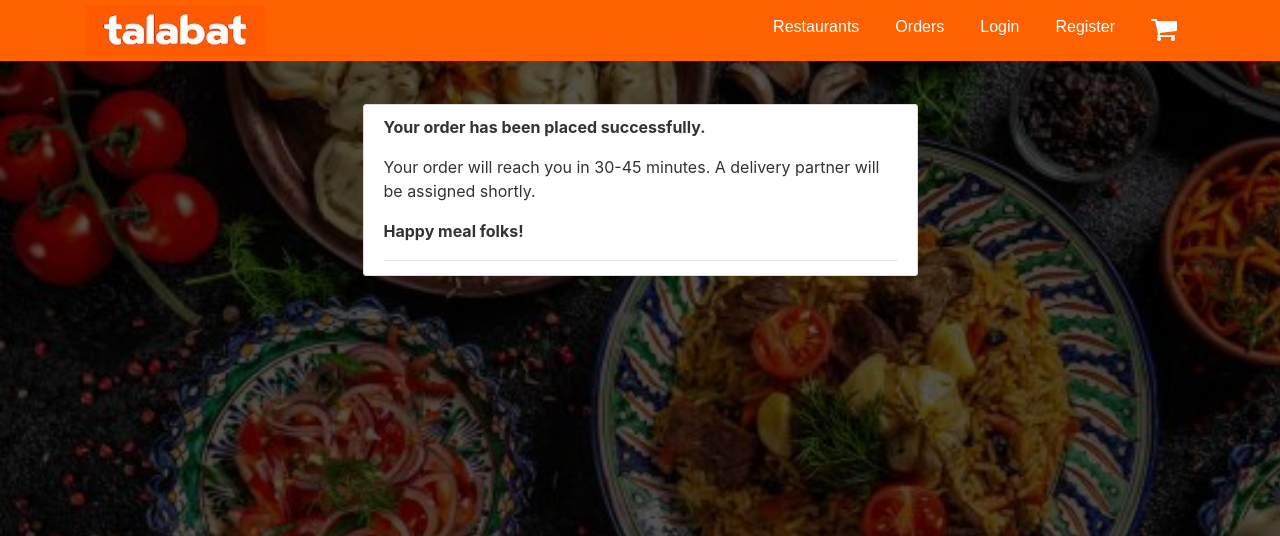
After one commit to srinas-oracle/foodOrderProject, a Flask app: page /checkout in a window 1280 px wide. The commit adds this page. Shown: the top 536 px of the page. Run offline with Flask 2, Linux system fonts and the light colour scheme; data that the repository does not hold is empty; some libraries are stand-ins or nearby versions.

Commit message:
seocnd commit - Add order to database

```diff
--- a/main/routes.py
+++ b/main/routes.py
@@ -1,4 +1,4 @@
-from main.models import User, Restaurant, Food, Order
+from main.models import User, Restaurant, Food, Order, Itms
 from flask import render_template, url_for, flash, redirect, request
 from main.forms import RegistrationForm, UpdateAccountForm, LoginForm
 from main import app, db, bcrypt
@@ -159,7 +159,26 @@
 
 @app.route("/orders")
 def orders():
-    return render_template('orders.html', title='Orders', tom=toms)
+    items = Order.query.filter_by(user_id=current_user.id).all()
+    return render_template('orders.html', title='Orders', tom=items)
+
+@app.route("/checkout", methods=['GET', 'POST'])
+def checkout():
+    if request.method == 'POST':
+        data = request.get_json()
+        name = data['name']
+        itms = data['itms']
+        order = Order(restaurantname=name, active='false', user_id=current_user.id)
+        db.session.add(order)
+        db.session.commit()
+        orders = Order.query.all()
+        orderid = orders[len(orders)-1].id
+        for i in range(len(itms)):
+            items = Itms(name=itms[i]['name'], price=itms[i]['price'], quantity=itms[i]['quantity'], order_id=orderid )
+            db.session.add(items)
+        db.session.commit()
+        return 'OK', 200
+    return render_template('checkout.html', title='Checkout')
 
 @app.route("/category/<string:categoryname>")
 def category(categoryname):
--- /dev/null
+++ b/main/templates/checkout.html
@@ -0,0 +1,15 @@
+{% extends "layout.html" %}
+{% block content %}
+  <div class="container">
+    <div class="row pt-4">
+        <div class="col-lg-3 col-md-3 col-sm-1"></div>
+        <div class="col-lg-6 col-md-6 col-sm-10 content-section">
+            <div class="article-metadata">
+                <p><b>Your order has been placed successfully.</b></p>
+                <p>Your order will reach you in 30-45 minutes. A delivery partner will be assigned shortly.</p>
+                <p><b>Happy meal folks!</b></p>
+            </div>
+        </div>
+    </div>
+</div>
+{% endblock content %}
--- a/main/templates/layout.html
+++ b/main/templates/layout.html
@@ -20,19 +20,20 @@
     <script src="https://cdnjs.cloudflare.com/ajax/libs/popper.js/1.14.7/umd/popper.min.js" integrity="sha384-UO2eT0CpHqdSJQ6hJty5KVphtPhzWj9WO1clHTMGa3JDZwrnQq4sF86dIHNDz0W1" crossorigin="anonymous"></script>
     <script src="https://stackpath.bootstrapcdn.com/bootstrap/4.3.1/js/bootstrap.min.js" integrity="sha384-JjSmVgyd0p3pXB1rRibZUAYoIIy6OrQ6VrjIEaFf/nJGzIxFDsf4x0xIM+B07jRM" crossorigin="anonymous"></script>
     <script>
-    selected = localStorage.getItem('selecteditems');
+    selected = JSON.parse(localStorage.getItem('selecteditems'));
     name = localStorage.getItem('name');
-    console.log(name)
-    document.getElementById('rest').innerHTML = 'Heart';
-    fetch('/hello', {
+    fetch('/checkout', {
     headers: {
       'Content-Type': 'application/json'
     },
     method: 'POST',
-    body: JSON.stringify({"selected":localStorage.getItem('selecteditems'),"name":localStorage.getItem('name')})
-    }).then(function (response) {
-        return response.text;
-    })
+    body: JSON.stringify({'name':name, 'itms':selected})
+    }).then(function (response) { // At this point, Flask has printed our JSON
+    return response.text();
+        }).then(function (text) {
+});
+    function setReset() {
+    }
         function decrementFun(index) {
             var itemstr = index + 'item';
             arr = JSON.parse(localStorage.getItem('selecteditems'));
@@ -58,7 +59,7 @@
                 document.getElementById(index).value--;
             }
         }
-        function incrementFun(index, name, item) {
+        function incrementFun(index, name) {
             var rname = localStorage.getItem("name");
             arr = JSON.parse(localStorage.getItem('selecteditems'));
             if (arr==null) {
@@ -133,7 +134,7 @@
                             <a class="nav-item nav-link" href="{{url_for('login')}}">Login</a>
                             <a class="nav-item nav-link" href="{{url_for('register')}}">Register</a>
                         {% endif %}
-                        <a class="nav-item nav-link" href="{{url_for('cart')}}"><i class="fa fa-shopping-cart" style="font-size:28px"></i></a>
+                        <a class="nav-item nav-link" href="{{url_for('cart')}}" onclick="createChildrenNodes()"><i class="fa fa-shopping-cart" style="font-size:28px"></i></a>
                     </div>
                 </div>
             </div>
@@ -152,6 +153,25 @@
                     {% endif %}
                 {% endwith %}
                 {% block content %}{% endblock %}
+                <script>
+                {% if title=="Cart" %}
+                    tip = document.createElement('h3');
+                    tip.appendChild(document.createTextNode(name));
+                    document.getElementById("rest").appendChild(tip);
+                    total = 0;
+                    for(i=0;i<selected.length;i++) {
+                        tip = document.createElement('p');
+                        tip.appendChild(document.createTextNode(selected[i].name+ ' - ₹' + selected[i].price + ' x ' + selected[i].quantity + ' - ₹' + (selected[i].price*selected[i].quantity) ));
+                        document.getElementById("prent").appendChild(tip);
+                        total+=selected[i].price*selected[i].quantity;
+                    }
+                    tip = document.createElement('p');
+                    tip.style.fontWeight = "bold";
+                    tip.appendChild(document.createTextNode('Total : ₹' + total));
+                    document.getElementById("prent").appendChild(tip);
+
+                {% endif %}
+                </script>
             </div>
         </div>
     </main>
```
Also changed, not shown: main/models.py (+8 -0 lines), main/templates/cart.html (+7 -2 lines), main/templates/orders.html (+1 -7 lines), main/site.db.
